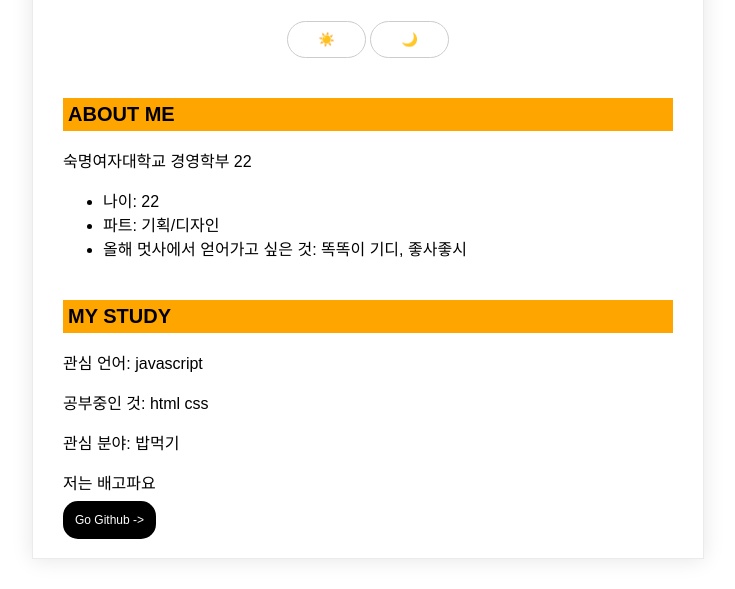
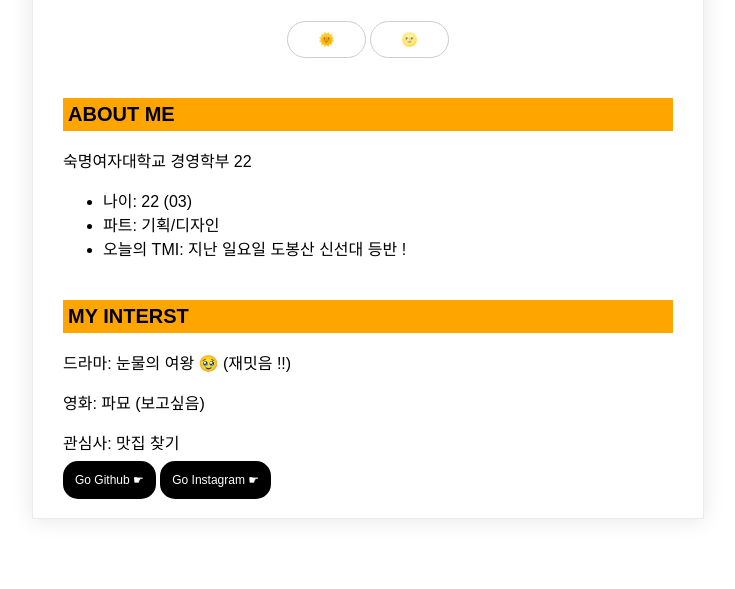
Before and after one commit to Likelion-at-SMWU-12th/ParkWooHyun, a plain HTML site: page week02/index.html in a window 1280 px wide. Shown: the part 327-916 px from the top of the page, without its empty margins (272-1007 px from the left). After the commit the page ends 876 px from the top, so only its background shows below. Drawn offline with Linux system fonts and the light colour scheme.

Commit message:
Htmal 기존 내용 수정

```diff
--- a/week02/index.html
+++ b/week02/index.html
@@ -13,26 +13,27 @@
                 <img src="./img.jpg"/>
                 <h4>Welcome!</h4>
                 <h1>WOOHYUNPARK</h1>
-                <input type='button' value='☀️', onclick="lightmode()"/>
-                <input type='button' value='🌙', onclick="darkmode()"/>
+                <input type='button' value='🌞', onclick="lightmode()"/>
+                <input type='button' value='🌝', onclick="darkmode()"/>
             </div>
         </section>
         <section>
             <h2>ABOUT ME</h2>
             <p>숙명여자대학교 경영학부 22</p>
             <ul>
-                <li>나이: 22</li>
+                <li>나이: 22 (03)</li>
                 <li>파트: 기획/디자인</li>
-                <li>올해 멋사에서 얻어가고 싶은 것: 똑똑이 기디, 좋사좋시</li>
+                <li>오늘의 TMI: 지난 일요일 도봉산 신선대 등반 !</li>
             </ul>
         </section>
         <section>
-            <h2>MY STUDY</h2>
-            <p>관심 언어: javascript</p>
-            <p>공부중인 것: html css</p>
-            <p>관심 분야: 밥먹기</p>
-            <p>저는 배고파요</p>
-            <a href="https://github.com/WooHyunn">Go Github -></a>
+            <h2>MY INTERST</h2>
+            <p>드라마: 눈물의 여왕 🥹 (재밋음 !!)</p>
+            <p>영화: 파묘 (보고싶음)</p>
+            <p>관심사: 맛집 찾기</p>
+            <p></p>
+            <a href="https://github.com/WooHyunn">Go Github ☛</a>
+            <a href="https://www.instagram.com/qkrdngus6?igsh=MWUyMXdmM3NtNndtdw%3D%3D&utm_source=qr">Go Instagram ☛</a>
         </section>
     </div>
     <script src="woohyun.js"></script>
```
